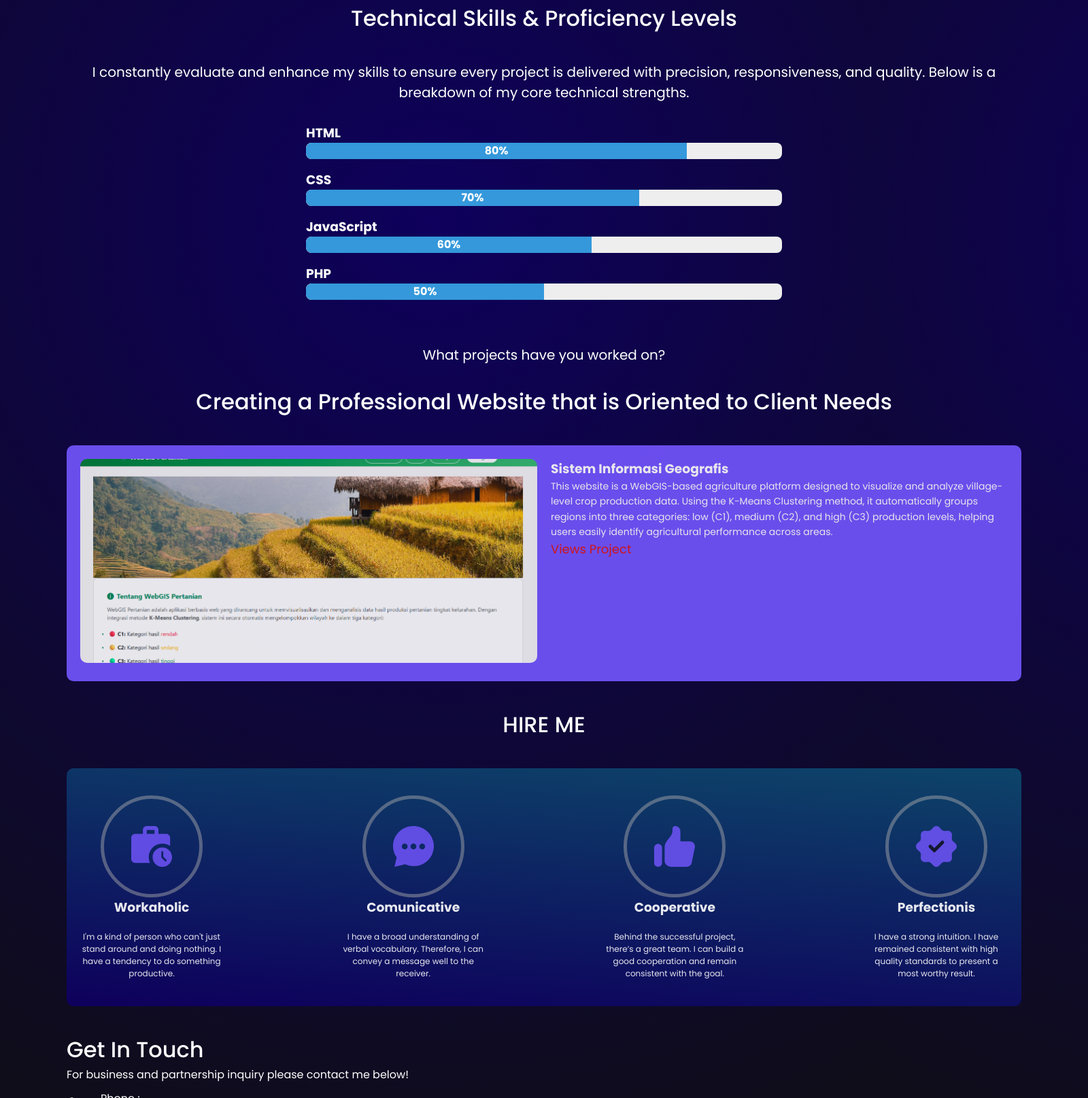
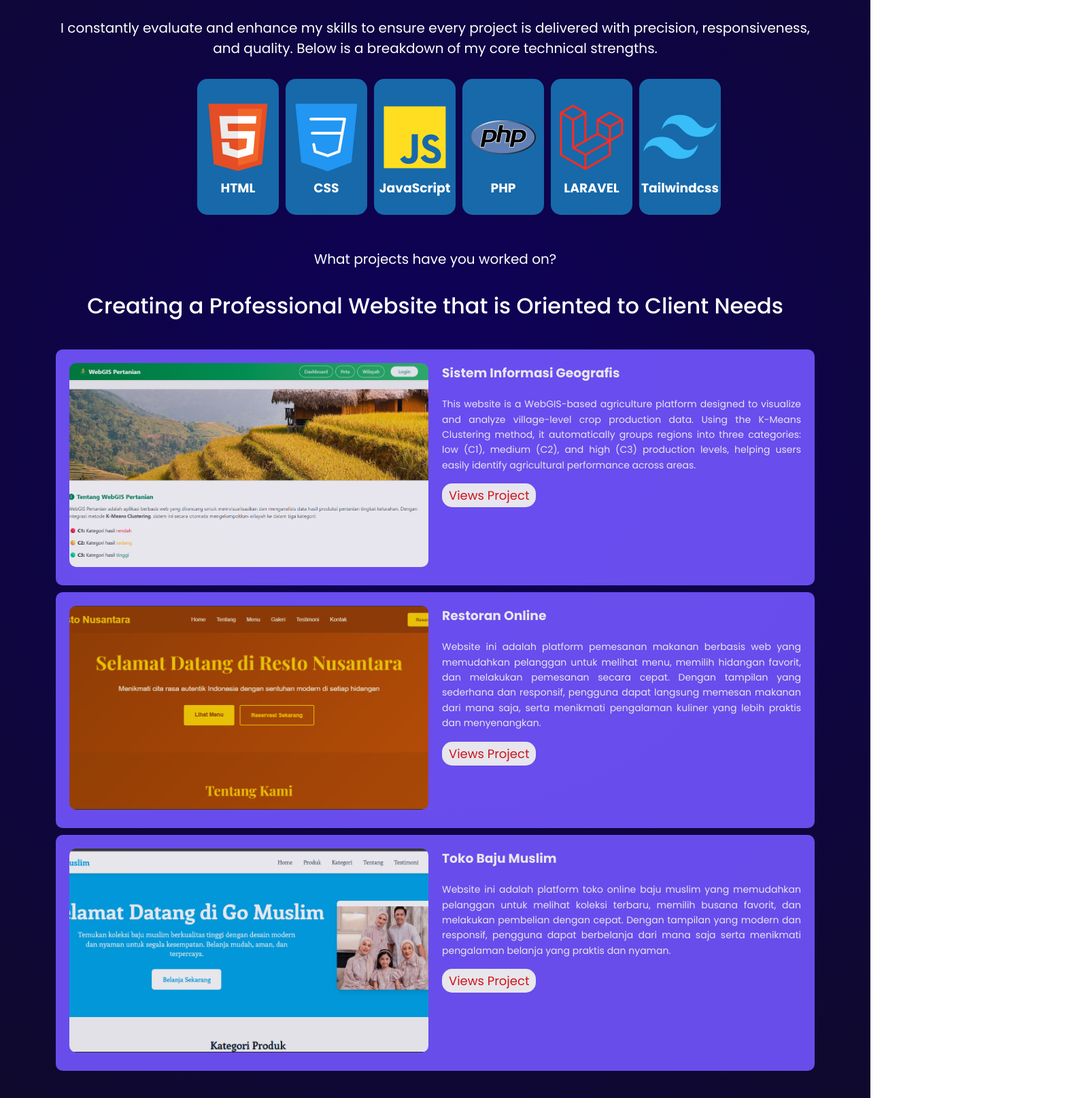
Before and after one commit to Akhsan27/my_porto, a plain HTML site: page index.html in a window 1280 px wide. Shown: the part 1185-2800 px from the top of the page at 68% size, 1600 px wide, since content can reach past the window. Drawn offline with nearby package versions, Linux system fonts and the light colour scheme.

Commit message:
portofolio update

```diff
--- a/index.html
+++ b/index.html
@@ -36,11 +36,11 @@
         <div class="wrapper">
             <div class="home-about">
                 <h2 class="heading-2">Hello, I am Akhsan</h2>
-                <p class="paragraph">I am a Full-Stack Web Developer with experience in web development using HTML, CSS,
+                <p class="paragraph">I am a Junior Full-Stack Web Developer with experience in web development using HTML, CSS,
                     JavaScript, and PHP. I am also familiar with popular frameworks such as Bootstrap, Tailwind CSS, and
                     Laravel to build responsive user interfaces and functional web applications.
                 </p>
-                <a href="assets/CV Muhammad Akhsanil Umam.pdf" class="button" download><img src="assets/substans.svg" alt="Doc" style="margin-right: 2px;">Download
+                <a href="assets/CV Programing - inggris.pdf" class="button" download><img src="assets/substans.svg" alt="Doc">Download
                     Cv</a>
             </div>
             <div class="home-image">
@@ -49,7 +49,7 @@
         </div>
     </section>
     <section id="motto">
-        <div class="wrapper">
+        <div class="wrapper model">
             <div style="width: 100%;">
                 <div class="sub-judul">
                     <span>What Do I Offer ?</span>
@@ -82,7 +82,7 @@
     </section>
     <section id="skills">
         <div class="wrapper">
-            <div style="width: 100%;">
+            <div>
                 <div class="judul">
                     <h2 class="heading-2">Technical Skills & Proficiency Levels</h2>
                 </div>
@@ -92,27 +92,35 @@
                         strengths.</span>
                 </div>
 
-                <div class="skill">
-                    <h3>HTML</h3>
-                    <div class="progress-bar">
-                        <div class="progress" style="width: 80%;">80%</div>
+                <div class="skill wrapper">
+                    <div class="card-skill">
+                        <img src="assets/img/1.png" alt="HTML">
+                        <h3>HTML</h3>
+                    </div>
+                    <div class="card-skill">
+                        <img src="assets/img/2.png" alt="HTML">
+                        <h3>CSS</h3>
+                    </div>
+                   <div class="card-skill">
+                        <img src="assets/img/6.png" alt="HTML">
+                        <h3>JavaScript</h3>
+                    </div>
+                    <div class="card-skill">
+                        <img src="assets/img/3.png" alt="HTML">
+                        <h3>PHP</h3>
+                    </div>
+                    <div class="card-skill">
+                        <img src="assets/img/4.png" alt="HTML">
+                        <h3>LARAVEL</h3>
+                    </div>
+                    <div class="card-skill">
+                        <img src="assets/img/5.png" alt="HTML">
+                        <h3>Tailwindcss</h3>
                     </div>
 
-                    <h3>CSS</h3>
-                    <div class="progress-bar">
-                        <div class="progress" style="width: 70%;">70%</div>
-                    </div>
-
-                    <h3>JavaScript</h3>
-                    <div class="progress-bar">
-                        <div class="progress" style="width: 60%;">60%</div>
-                    </div>
-                    <h3>PHP</h3>
-                    <div class="progress-bar">
-                        <div class="progress" style="width: 50%;">50%</div>
-                    </div>
                 </div>
-            </div>
+                </div>
+        </div>
     </section>
     <section id="project">
         <div class="wrapper">
@@ -134,6 +142,30 @@
                             groups regions into three categories: low (C1), medium (C2), and high (C3) production
                             levels, helping users easily identify agricultural performance across areas.</p>
                             <a href="https://codedbyumam.my.id/">Views Project</a>
+                    </div>
+                </div>
+                <div class="card-project">
+                    <div class="">
+                        <img src="assets/project/resto.png" alt="Project 1">
+                    </div>
+                    <div class="project-title">
+                        <h3>Restoran Online</h3>
+                            <p>Website ini adalah platform pemesanan makanan berbasis web yang memudahkan pelanggan untuk melihat menu,
+                            memilih hidangan favorit, dan melakukan pemesanan secara cepat. Dengan tampilan yang sederhana dan responsif,
+                            pengguna dapat langsung memesan makanan dari mana saja, serta menikmati pengalaman kuliner yang lebih praktis dan menyenangkan.</p>
+                            <a href="https://codedbyumam.my.id/resto">Views Project</a>
+                    </div>
+                </div>
+                <div class="card-project">
+                    <div class="">
+                        <img src="assets/project/toko-jilbab.png" alt="Project 1">
+                    </div>
+                    <div class="project-title">
+                        <h3>Toko Baju Muslim</h3>
+                            <p>Website ini adalah platform toko online baju muslim yang memudahkan pelanggan untuk melihat koleksi terbaru,
+                            memilih busana favorit, dan melakukan pembelian dengan cepat. Dengan tampilan yang modern dan responsif,
+                            pengguna dapat berbelanja dari mana saja serta menikmati pengalaman belanja yang praktis dan nyaman.</p>
+                            <a href="https://codedbyumam.my.id/gomuslim">Views Project</a>
                     </div>
                 </div>
             </div>
@@ -216,12 +248,29 @@
     </section>
     <script src="https://unpkg.com/aos@2.3.1/dist/aos.js"></script>
     <script>
+        //animasi semua isi body
+          window.addEventListener("load", () => {
+    document.body.animate(
+      [
+        { opacity: 0, transform: "translateY(50px)" }, // posisi awal
+        { opacity: 1, transform: "translateY(0)" }     // posisi akhir
+      ],
+      {
+        duration: 1000,   // durasi animasi 1 detik
+        easing: "ease-out",
+        fill: "forwards" // tetap di kondisi akhir
+      }
+    );
+  });
+
+
         const menuBtn = document.getElementById('menu-toggle')
         const navMenu = document.getElementById('nav-menu')
 
         menuBtn.addEventListener('click', () => {
             navMenu.classList.toggle('show')
         });
+
     </script>
 </body>
 
--- a/style.css
+++ b/style.css
@@ -1,4 +1,4 @@
-@import url('https://fonts.googleapis.com/css2?family=Poppins:ital,wght@0,100;0,200;0,300;0,400;0,500;0,600;0,700;0,800;0,900;1,100;1,200;1,300;1,400;1,500;1,600;1,700;1,800;1,900&display=swap');
+@import url("https://fonts.googleapis.com/css2?family=Poppins:ital,wght@0,100;0,200;0,300;0,400;0,500;0,600;0,700;0,800;0,900;1,100;1,200;1,300;1,400;1,500;1,600;1,700;1,800;1,900&display=swap");
 
 html {
   scroll-behavior: smooth;
@@ -9,9 +9,8 @@ html {
   margin: 0;
   padding: 0;
   box-sizing: border-box;
-    font-family: 'Poppins', Courier, monospace;
-    scrollbar-color: #7456FF;
-
+  font-family: "Poppins", Courier, monospace;
+  scrollbar-color: #7456ff;
 }
 
 .heading-1 {
@@ -32,10 +31,13 @@ html {
   color: #ffffff;
 }
 
-
 body {
   background: #0e005c;
-    background: radial-gradient(circle, rgba(14, 0, 92, 1) 0%, rgba(15, 15, 15, 1) 100%);
+  background: radial-gradient(
+    circle,
+    rgba(14, 0, 92, 1) 0%,
+    rgba(15, 15, 15, 1) 100%
+  );
   color: white;
 }
 
@@ -55,7 +57,6 @@ header {
   font-size: 28px;
   cursor: pointer;
 }
-
 
 .nav-header ul {
   display: flex;
@@ -124,7 +125,6 @@ header {
   display: flex;
   align-items: center;
   justify-content: center;
-
 }
 
 .link_account a:hover {
@@ -160,7 +160,7 @@ header {
 }
 
 section {
-    width: 200vh;
+  width: 200wh;
   padding: 20px;
   display: flex;
   justify-content: center;
@@ -208,7 +208,6 @@ section {
   margin-top: 20px;
 }
 
-
 .judul {
   display: flex;
   justify-content: center;
@@ -230,26 +229,44 @@ section {
   font-size: 20px;
   text-align: center;
 }
-
 .motto {
-    display: flex;
-    justify-content: center;
-    flex-wrap: wrap;
+  display: grid;
+  grid-template-columns: repeat(3, 1fr); /* default: desktop 3 kolom */
   gap: 40px;
   background-color: black;
   padding: 20px;
 }
 
 .card {
-    width: 300px;
-    height: 400px;
-    opacity: 0.9;
-    background-color: #7456FF;
+  background-color: #7456ff;
   border-radius: 10px;
-    padding: 20px;
+  padding: 15px;
+}
+
+.card img {
+  width: 200px;
+}
+
+.card-skill {
+  background-color: #1769aa;
+  border-radius: 15px;
   display: flex;
   flex-direction: column;
-    justify-content: space-between;
+  justify-content: center;
+  align-items: center;
+  height: 200px;
+  transition-duration: 300ms;
+}
+
+.card-skill:hover {
+  background-color: #3498db;
+  box-shadow: 0 4px 10px rgba(0, 0, 0, 0.3);
+  box-shadow: 0 4px 10px rgba(0, 0, 0, 0.3);
+  transition-duration: 300ms;
+}
+
+.card-skill img {
+  width: 120px;
 }
 
 .card p {
@@ -265,6 +282,9 @@ section {
   max-width: 700px;
   margin: auto;
   font-family: sans-serif;
+  display: grid;
+  gap: 10px;
+  grid-template-columns: repeat(6, 1fr);
 }
 
 .progress-bar {
@@ -296,12 +316,13 @@ section {
 
 .card-project {
   opacity: 0.9;
-    background-color: #7456FF;
+  background-color: #7456ff;
   border-radius: 10px;
   padding: 20px;
   display: flex;
   flex-wrap: wrap;
   gap: 20px;
+  margin-bottom: 10px;
 }
 
 .card-project img {
@@ -311,7 +332,7 @@ section {
   object-fit: cover;
 }
 
-.card-project>div {
+.card-project > div {
   flex: 1 1 45%;
   /* Biar dua elemen ini berdampingan */
   min-width: 250px;
@@ -319,23 +340,27 @@ section {
 
 .project-title p {
   font-size: 14px;
-    /* opsional, agar paragraf tidak terlalu panjang */
   line-height: 1.6;
+  margin-bottom: 20px;
+  margin-top: 20px;
+  text-align: justify;
 }
 
 .project-title a {
   font-size: 18px;
   color: #e41616;
   text-decoration: none;
-    border-bottom: 1px solid transparent;
+  padding: 5px 10px;
+  border-radius: 15px;
+  background-color: #ffffff;
 }
 
 .project-title a:hover {
   font-size: 18px;
-    color: #bbc8d1;
+  color: #3185c2;
   text-decoration: none;
-    border-bottom: 1px solid #fff;
 }
+
 .card-hire {
   width: 150px;
   height: 150px;
@@ -360,8 +385,12 @@ section {
   display: flex;
   justify-content: space-between;
   border-radius: 10px;
-    background: #3498DB;
-    background: linear-gradient(184deg, rgb(13, 68, 105) 0%, rgba(14, 0, 92, 1) 99%);
+  background: #3498db;
+  background: linear-gradient(
+    184deg,
+    rgb(13, 68, 105) 0%,
+    rgba(14, 0, 92, 1) 99%
+  );
 }
 
 .card-lower {
@@ -397,7 +426,6 @@ section {
   height: 30px;
   margin-right: 20px;
 }
-
 
 @media (max-width: 768px) {
   .menu-icon {
@@ -446,6 +474,9 @@ section {
     width: 100%;
     margin-bottom: 40px;
   }
+  .motto {
+    grid-template-columns: 1fr;
+  }
 
   .hire {
     display: flex;
@@ -456,13 +487,20 @@ section {
     border-radius: 10px;
     border: #0e005c 40px solid;
     background: #afb8be;
-        background: linear-gradient(184deg, rgb(13, 68, 105) 0%, rgba(14, 0, 92, 1) 99%);
+    background: linear-gradient(
+      184deg,
+      rgb(13, 68, 105) 0%,
+      rgba(14, 0, 92, 1) 99%
+    );
   }
 
   .contact-item {
     display: block;
     align-items: center;
     margin-bottom: 20px;
+  }
+  .skill {
+    grid-template-columns: 1fr;
   }
 }
 
@@ -523,12 +561,26 @@ section {
     border-radius: 10px;
     border: #0e005c 40px solid;
     background: #afb8be;
-        background: linear-gradient(184deg, rgb(13, 68, 105) 0%, rgba(14, 0, 92, 1) 99%);
+    background: linear-gradient(
+      184deg,
+      rgb(13, 68, 105) 0%,
+      rgba(14, 0, 92, 1) 99%
+    );
   }
-
+  .card-skill {
+    grid-template-columns: repeat(1, 1fr);
+  }
   .contact-item {
     display: block;
     align-items: center;
     margin-bottom: 20px;
   }
+
+  .motto {
+    grid-template-columns: repeat(2, 1fr);
   }
+
+  .skill {
+    grid-template-columns: repeat(3, 1fr);
+  }
+}
```
Also changed, not shown: assets/img/1.png (added), assets/img/2.png (added), assets/img/3.png (added), assets/img/4.png (added), assets/img/5.png (added), assets/img/6.png (added), assets/project/resto.png (added), assets/project/toko-jilbab.png (added), 2 other files. Lines whose indentation alone changed are shown as unchanged.
